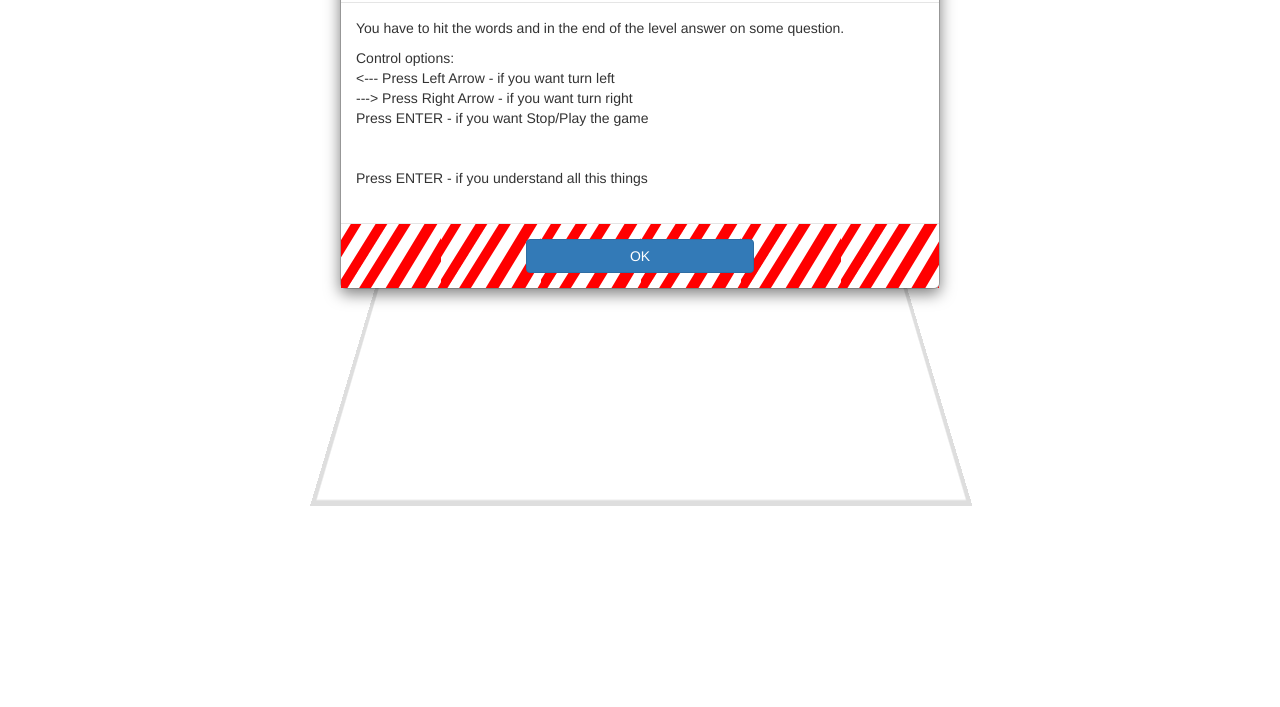
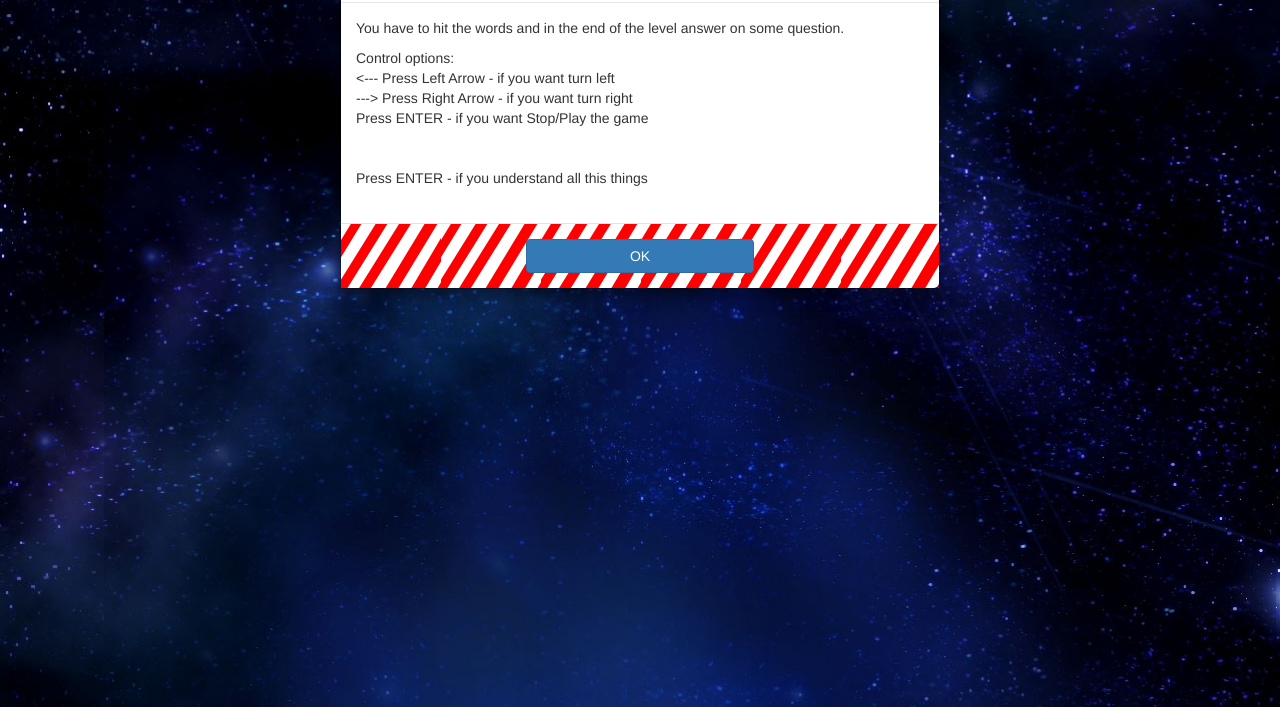
Before and after one commit to banzayche/Knowledge_Race_Game, a website: page public/index.html in a window 1280 px wide. Shown: the part 93-800 px from the top of the page. Drawn offline with Linux system fonts and the light colour scheme.

Commit message:
no message

```diff
--- a/public/css/style.css
+++ b/public/css/style.css
@@ -6,6 +6,8 @@
 body{
   min-width: 660px;
   position: relative;
+  background-image: url('./../images/back_stars.jpg');
+  background-size: 100%;
 }
 #volume{
     display: block;
@@ -58,7 +60,7 @@ body{
 
 #myCanvas {
       margin-top: -90px;
-      border: 3px solid #dedede;
+/*      border: 3px solid #dedede;*/
       -webkit-perspective: 100px;
       -moz-perspective: 100px;
       -o-perspective: 100px;
--- a/public/js/app.js
+++ b/public/js/app.js
@@ -195,8 +195,8 @@
 				if(drawArray[index].type === 'good'){
 					context.beginPath();
 					context.font = 'bold 25pt Calibri';
-					context.fillStyle = 'red';
-					context.shadowColor = 'grey';
+					context.fillStyle = 'white';
+					context.shadowColor = 'white';
 					context.fillText(drawArray[index].value, drawArray[index].x, drawArray[index].y);
 					context.closePath();
 				} else{
--- a/public/js/positions.js
+++ b/public/js/positions.js
@@ -6,7 +6,7 @@ canDrawCar = false;
 carImageObj.onload = function() {
 	canDrawCar = true;
 };
-carImageObj.src = './images/car3.png';
+carImageObj.src = './images/falcon.png';
 // --------------------------------------------
 // BAD
 var badImageObj = new Image();
@@ -14,7 +14,7 @@ var canDrawBad = false;
 carImageObj.onload = function() {
 	canDrawBad = true;
 };
-badImageObj.src = './images/bad.png';
+badImageObj.src = './images/fighter.png';
 // ----------------------------------------------
 // STAR
 var starImageObj = new Image();
@@ -56,8 +56,8 @@ function levelInfo(variablesObj){
 			width: variablesObj.canvas.width/10,
 		},
 		car: {
-			height: variablesObj.canvas.height/15,
-			width: variablesObj.canvas.width/15,
+			height: variablesObj.canvas.height/10,
+			width: variablesObj.canvas.width/6,
 			x: (variablesObj.canvas.width/3)*1.35,
 			y: (variablesObj.canvas.width/6)*7,
 			turnSpeed: 5,
```
Also changed, not shown: public/images/back_stars.jpg (added), public/images/falcon.png (added), public/images/fighter.png (added).
